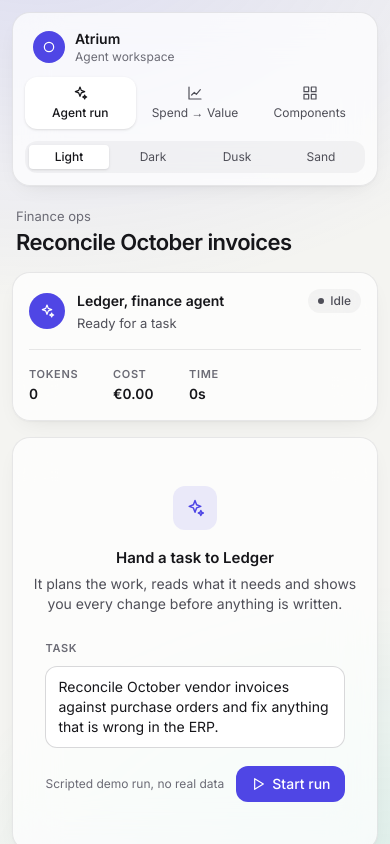
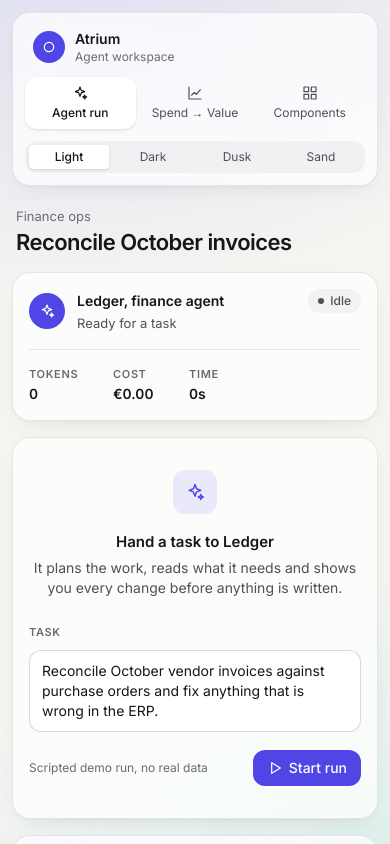
Before and after one commit to ArtsemD/atrium-agent-workspace, a Vue app: page / in a window 390 px wide. Shown: the top 844 px of the page. Built offline with nearby package versions, Linux system fonts and the light colour scheme.

Commit message:
Let the task form use the full card width on phones

```diff
--- a/src/components/base/EmptyState.vue
+++ b/src/components/base/EmptyState.vue
@@ -7,12 +7,13 @@ defineProps<EmptyStateProps>()
 </script>
 
 <template>
-  <div class="flex flex-col items-center px-0 py-8 text-center sm:px-6 sm:py-12">
+  <div class="flex flex-col items-center px-0 py-4 text-center sm:px-6 sm:py-12">
     <div class="mb-4 grid size-11 place-items-center rounded-xl bg-accent-soft text-accent">
       <BaseIcon :name="icon" :size="ICON_SIZE.lg" />
     </div>
     <p class="text-title font-semibold text-fg">{{ title }}</p>
     <p v-if="description" class="mt-1 max-w-sm text-body text-fg-2">{{ description }}</p>
-    <div v-if="$slots.default" class="mt-5"><slot /></div>
+    <!-- Full width, so content such as a form can use the space and cap itself with max-w -->
+    <div v-if="$slots.default" class="mt-5 flex w-full justify-center"><slot /></div>
   </div>
 </template>
```
